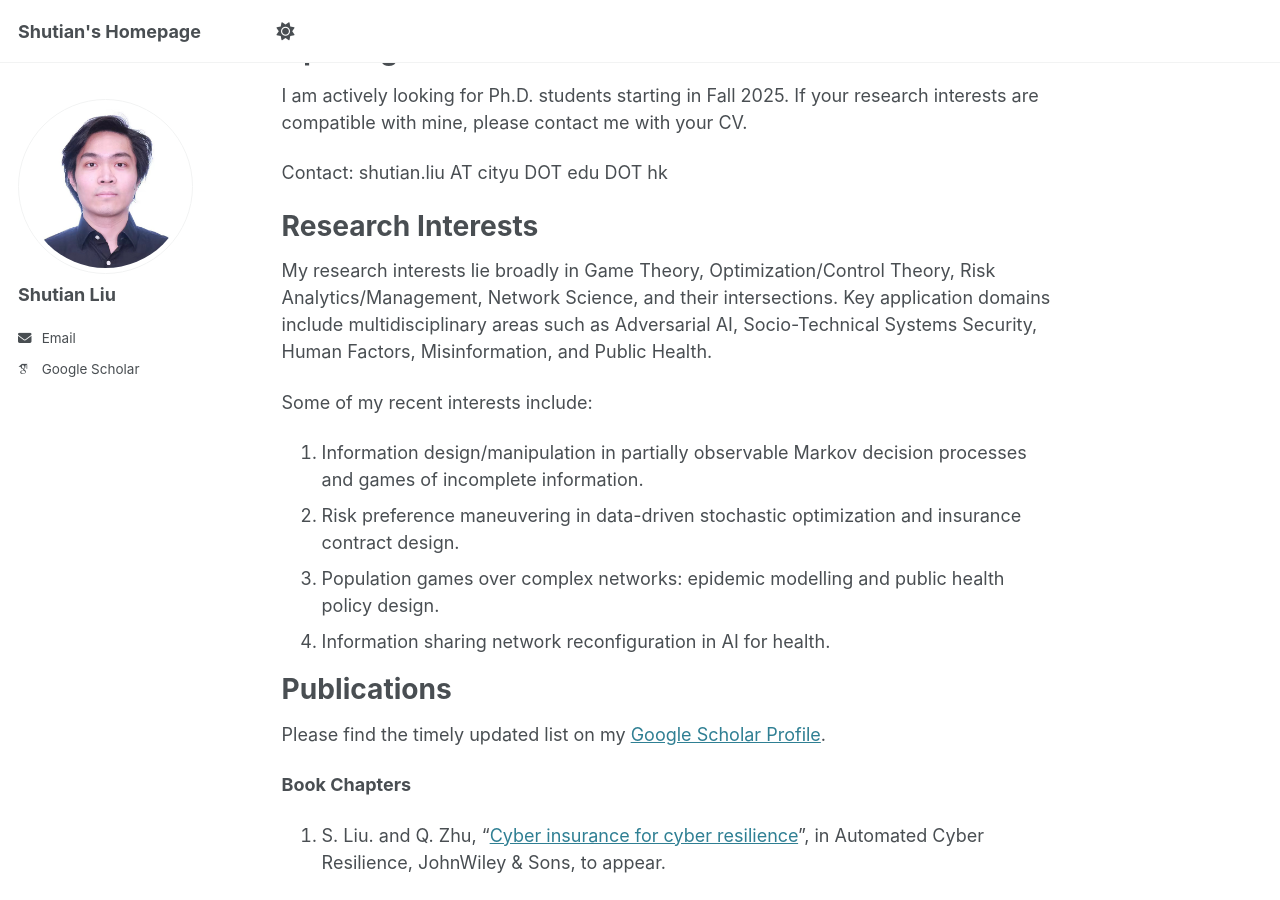
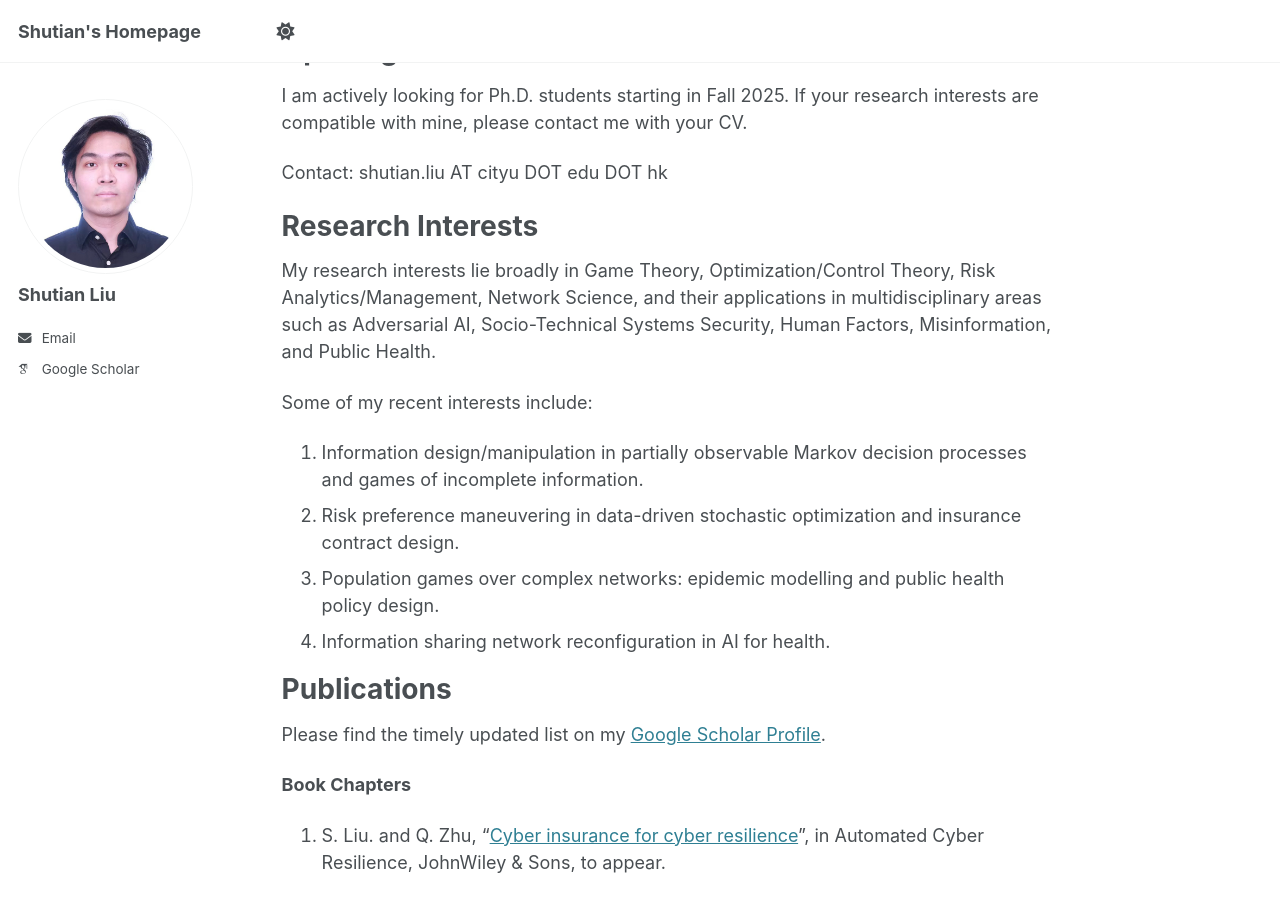
Before and after one commit to ShutianLiu31/shutianliu31.github.io, a Jekyll site: the page built from _pages/about.md, in a window 1280 px wide and 900 px high, scrolled down 316 px. Built offline with Jekyll 4.4.1, drawn with Linux system fonts in a browser that asks for light colours; some web fonts are replaced.

Commit message:
Update about.md

```diff
--- a/_pages/about.md
+++ b/_pages/about.md
@@ -20,7 +20,7 @@ Contact: shutian.liu AT cityu DOT edu DOT hk
 Research Interests
 ======
 
-My research interests lie broadly in Game Theory, Optimization/Control Theory, Risk Analytics/Management, Network Science, and their intersections. Key application domains include multidisciplinary areas such as Adversarial AI, Socio-Technical Systems Security, Human Factors, Misinformation, and Public Health.
+My research interests lie broadly in Game Theory, Optimization/Control Theory, Risk Analytics/Management, Network Science, and their applications in multidisciplinary areas such as Adversarial AI, Socio-Technical Systems Security, Human Factors, Misinformation, and Public Health.
 
 Some of my recent interests include:
 1. Information design/manipulation in partially observable Markov decision processes and games of incomplete information.
```
